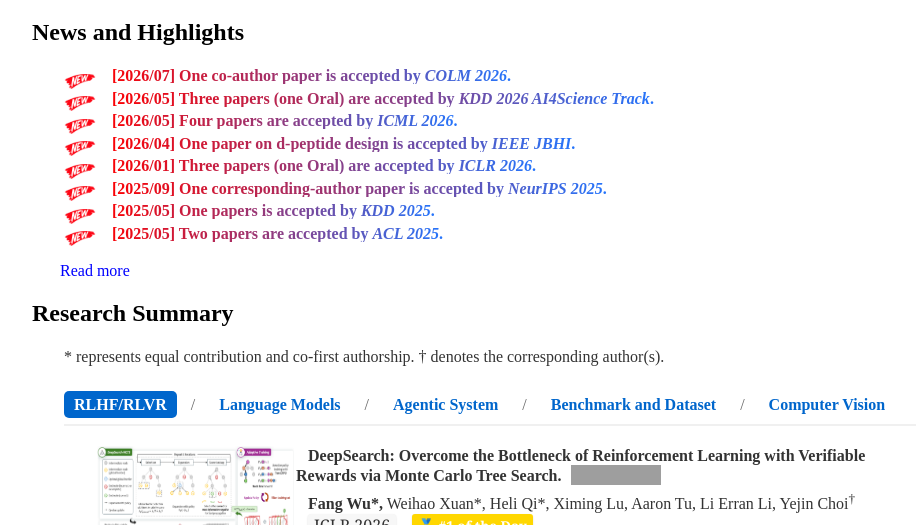
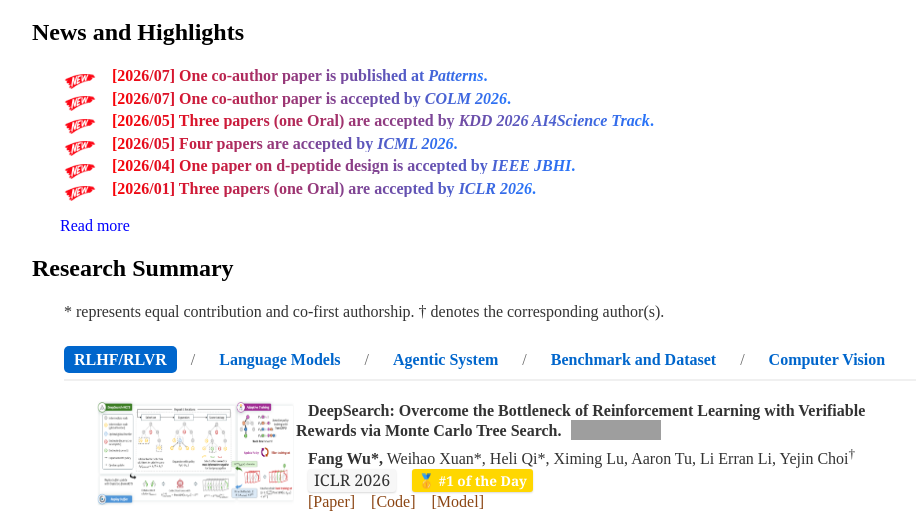
Before and after one commit to smiles724/smiles724.github.io, a Jekyll site: the page built from index.html, in a window 1280 px wide and 900 px high, cut to the strip 375-900 px from the top of the window. Shown: the whole strip, without its empty margins (160-1076 px from the left). Built offline with Jekyll 4.4.1, drawn with Linux system fonts in a browser that asks for light colours; nearby versions of some CDN libraries; a style sheet for code colours, icons or effects is not loaded; grey boxes are pictures that could not be loaded.

Commit message:
update paper

```diff
--- a/index.html
+++ b/index.html
@@ -130,6 +130,9 @@
 		<p style="margin-left: 2em;">
 			<img src="img/new.png" align="middle" width="32" height="15"/>
 			<b  style="background-image: linear-gradient(90deg,#ff0000 0,#2575fc); -webkit-background-clip: text; -webkit-text-fill-color: transparent;">
+			    &nbsp&nbsp [2026/07] One co-author paper is published at <em>Patterns</em>. <br></b>
+			<img src="img/new.png" align="middle" width="32" height="15"/>
+			<b  style="background-image: linear-gradient(90deg,#ff0000 0,#2575fc); -webkit-background-clip: text; -webkit-text-fill-color: transparent;">
 			    &nbsp&nbsp [2026/07] One co-author paper is accepted by <em>COLM 2026</em>. <br></b>
 			<img src="img/new.png" align="middle" width="32" height="15"/>
 			<b  style="background-image: linear-gradient(90deg,#ff0000 0,#2575fc); -webkit-background-clip: text; -webkit-text-fill-color: transparent;">
@@ -145,6 +148,7 @@
 <!--			    &nbsp&nbsp [2026/04] One paper is accepted by <em>ACL 2026</em>. <br></b>-->
 			<img src="img/new.png" align="middle" width="32" height="15"/>
 			<b  style="background-image: linear-gradient(90deg,#ff0000 0,#2575fc); -webkit-background-clip: text; -webkit-text-fill-color: transparent;"> &nbsp&nbsp [2026/01] Three papers (one Oral) are accepted by <em>ICLR 2026</em>. <br></b>
+			<span id="more1" style="display: none;">
 			<img src="img/new.png" align="middle" width="32" height="15"/>
 			<b  style="background-image: linear-gradient(90deg,#ff0000 0,#2575fc); -webkit-background-clip: text; -webkit-text-fill-color: transparent;"> &nbsp&nbsp [2025/09] One corresponding-author paper is accepted by <em>NeurIPS 2025</em>. <br></b>
 			<img src="img/new.png" align="middle" width="32" height="15"/>
@@ -152,7 +156,6 @@
 			<img src="img/new.png" align="middle" width="32" height="15"/>
 			<b  style="background-image: linear-gradient(90deg,#ff0000 0,#2575fc); -webkit-background-clip: text; -webkit-text-fill-color: transparent;">
 			    &nbsp&nbsp [2025/05] Two papers are accepted by <em>ACL 2025</em>. <br></b>
-			<span id="more1" style="display: none;">
 			<img src="img/new.png" align="middle" width="32" height="15"/>
 			<b  style="background-image: linear-gradient(90deg,#ff0000 0,#2575fc); -webkit-background-clip: text; -webkit-text-fill-color: transparent;">
 			    &nbsp&nbsp [2025/04] One collaborated paper is accepted by <em>ICML 2025</em>. Congrats to <a href="https://scholar.google.com/citations?user=dJjFMA4AAAAJ&hl=en">Arthur Deng!</a> <br></b>
--- a/papers_ai.html
+++ b/papers_ai.html
@@ -112,7 +112,14 @@
 			&nbsp;&nbsp; <a href="https://arxiv.org/abs/2607.07708">[Paper]</a>
 			&nbsp;&nbsp; <a href="https://github.com/SpectrAI-Initiative/SciReasoner">[Code]</a>
 			&nbsp;&nbsp; <a href="https://scireasoner.github.io/">[Website]</a>
-<!--			&nbsp;&nbsp; <a href="https://eu.36kr.com/en/p/3730856954822914"-->
+				&nbsp;&nbsp;  <a href="https://huggingface.co/papers/2607.07708" target="_blank" style="text-decoration:none;">
+				<span style="display: inline-block;background: #ffd700; color: #fff;
+				  padding: 2px 6px; border-radius: 3px;
+				  box-shadow: 0px 1px 2px rgba(0,0,0,0.15);
+				  font-weight: bold; font-size: 0.85em; font-family: 'Georgia','Times New Roman',serif;">
+				  🥇 #1 of the Day
+				</span></a> <br>
+			<!--			&nbsp;&nbsp; <a href="https://eu.36kr.com/en/p/3730856954822914"-->
 <!--			style="text-decoration:none;">-->
 <!--			  <span style="border:1px solid #b8c7e0; color:#2454a6; padding:1px 6px; border-radius:10px; font-size:0.85em;">-->
 <!--				 Coverage-->
@@ -327,7 +334,7 @@
 			Arman Cohan, Mark Gerstein<sup>&dagger;</sup><br>
 			&nbsp;&nbsp; <span style="display: inline-block;background: #f7f7f7; color: #333333;padding: 2px 6px;border-radius: 3px;box-shadow: 0px 1px 2px rgba(0, 0, 0, 0.15); font-weight: normal;
     		font-size: 0.9em; font-family: 'Georgia', 'Times New Roman', serif;">Patterns (2026)</span><br>
-			&nbsp;&nbsp; <a href="https://arxiv.org/abs/2503.07459">[Paper]</a>
+			&nbsp;&nbsp; <a href="https://www.cell.com/patterns/fulltext/S2666-3899(26)00119-4">[Paper]</a>
 			&nbsp;&nbsp; <a href="https://github.com/gersteinlab/medagents-benchmark">[Code]</a> <br>
 			<br>
 		</p>
```
